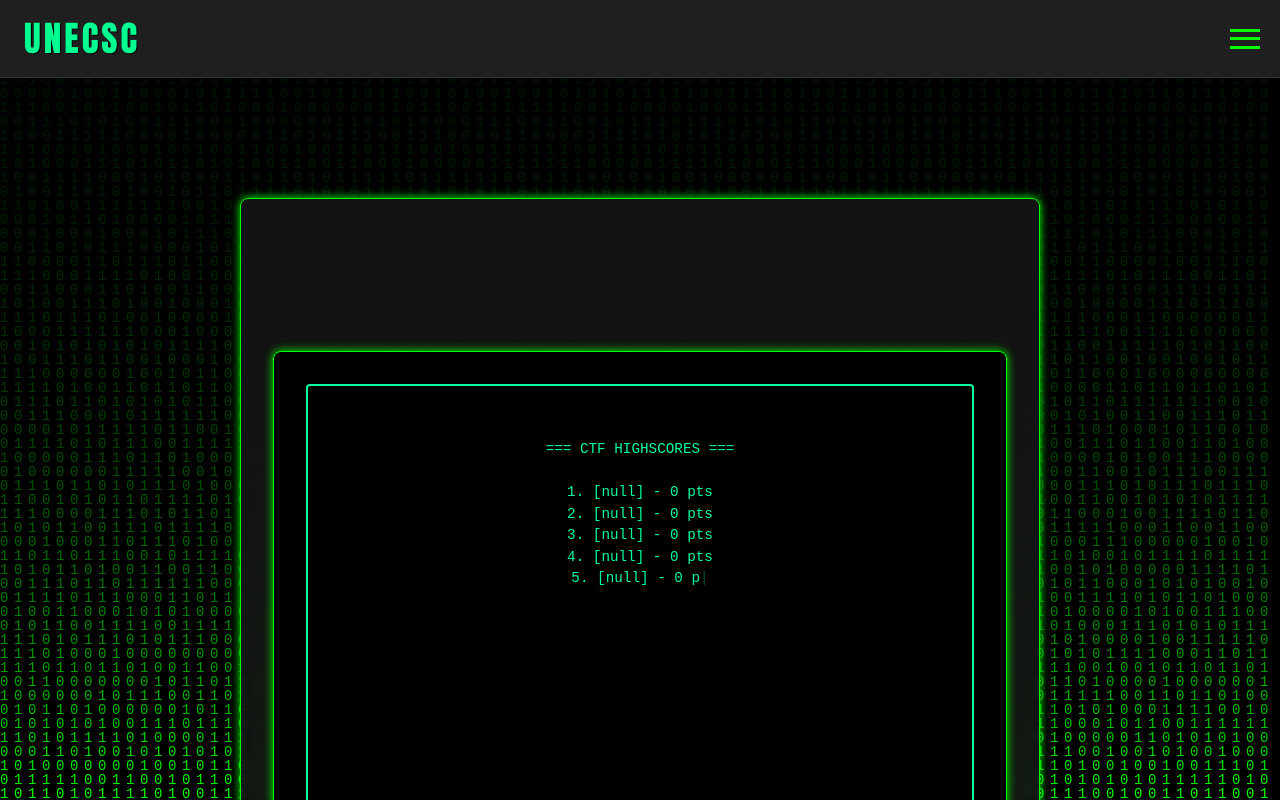
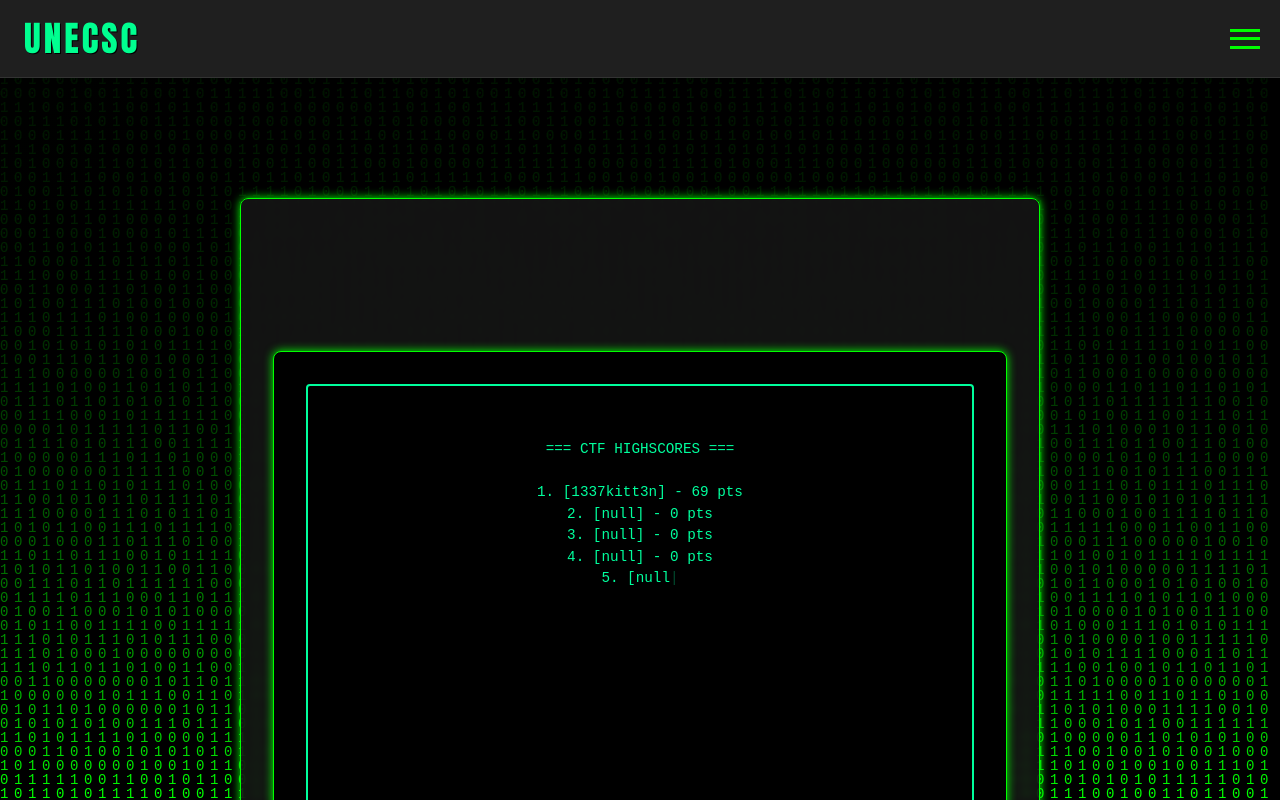
Before and after one commit to UNECSC/website, a React (Vite) app: page /#/highscores in a window 1280 px wide. Shown: the top 800 px of the page. Built offline with nearby package versions, Linux system fonts and the light colour scheme; a web font is replaced by a local one.

Commit message:
1337kitt3n was here

```diff
--- a/js/pages/Highscores.js
+++ b/js/pages/Highscores.js
@@ -11,7 +11,7 @@ function Highscores() {
   const highscoresData = `
 === CTF HIGHSCORES ===
 
-1. [null] - 0 pts
+1. [1337kitt3n] - 69 pts
 2. [null] - 0 pts
 3. [null] - 0 pts
 4. [null] - 0 pts
```
